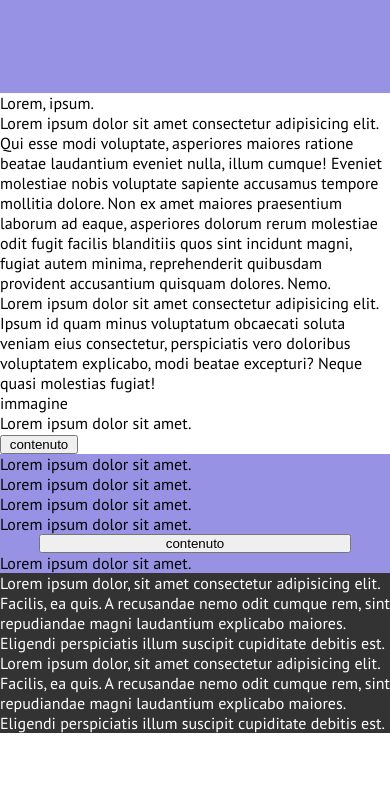
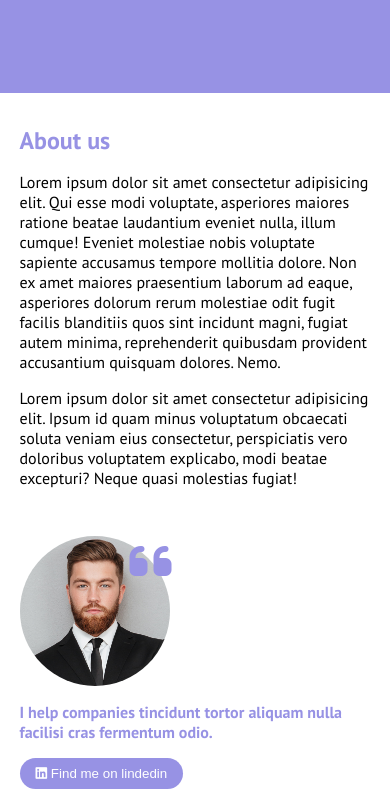
Before and after one commit to AntoninoIrrera/htmlcss-responsive-layout, a plain HTML site: page index.html in a window 390 px wide. Shown: the part 5837-6644 px from the top of the page. Before the commit the page ends 6570 px from the top, so only its background shows below. Drawn offline with Linux system fonts and the light colour scheme.

Commit message:
quinta section del main inserimento contenuti, responsive tablet-laptop-mobile

```diff
--- a/css/style.css
+++ b/css/style.css
@@ -503,11 +503,54 @@ div.section-viola>h2{
     flex-direction: column;
 }
 
-.bottone-linkedin{
-    width: 20%;
+.contenitori-contenuto-generale{
+    width: 90%;
+    margin: 1rem auto;
+
+    position: relative;
 }
 
+div.contenitori-contenuto-generale>p{
+    margin: 1rem 0;
+}
 
+.bottone-linkedin{
+    border: none;
+    background-color: #9792e4;
+    color: white;
+    padding: 0.5rem 1rem;
+    border-radius: 25px;
+}
+
+.img-about{
+
+
+
+    border-radius: 100%;
+    width: 150px;
+    height: 150px;
+
+
+    background-size: cover;
+    background-position: center;
+
+    background-image: url(../img/about.jpg);
+
+
+}
+
+div.contenitori-contenuto-generale>i{
+    position: absolute;
+
+    top: 1px;
+    left: 110px;
+    font-size: 3rem;
+    color: #9792e4;
+}
+
+.f-bold{
+    font-weight: bold;
+}
 
 @media all and (min-width:768px) {
 
@@ -516,14 +559,18 @@ div.section-viola>h2{
 
         flex-direction: row;
 
+        justify-content: space-between;
     }
 
     .contenitori-contenuto-generale {
 
-         width: 50%;
-
+         width: 40%;
+        margin: 1rem 1rem;
     }
 
+    div.contenitori-contenuto-generale>p.color-viola{
+        width: 60%;
+    }
 
 }
 
--- a/index.html
+++ b/index.html
@@ -172,17 +172,18 @@
 
             </div>
 
-            <section class="flex conteiner contenuto-generale">
+            <section class="flex conteiner contenuto-generale margine-bottom">
                 <div class="contenitori-contenuto-generale">
-                    <p>Lorem, ipsum.</p>
+                    <h2 class="color-viola margine-top-bottom">About us</h2>
                     <p>Lorem ipsum dolor sit amet consectetur adipisicing elit. Qui esse modi voluptate, asperiores maiores ratione beatae laudantium eveniet nulla, illum cumque! Eveniet molestiae nobis voluptate sapiente accusamus tempore mollitia dolore.
                     Non ex amet maiores praesentium laborum ad eaque, asperiores dolorum rerum molestiae odit fugit facilis blanditiis quos sint incidunt magni, fugiat autem minima, reprehenderit quibusdam provident accusantium quisquam dolores. Nemo.</p>
                     <p>Lorem ipsum dolor sit amet consectetur adipisicing elit. Ipsum id quam minus voluptatum obcaecati soluta veniam eius consectetur, perspiciatis vero doloribus voluptatem explicabo, modi beatae excepturi? Neque quasi molestias fugiat!</p>
                 </div>
                 <div class="contenitori-contenuto-generale">
-                    immagine
-                    <p>Lorem ipsum dolor sit amet.</p>
-                    <button class="bottone-linkedin">contenuto</button>
+                    <div class="img-about"></div>
+                    <i class="fa-solid fa-quote-left"></i>
+                    <p class="color-viola f-bold">I help companies tincidunt tortor aliquam nulla facilisi cras fermentum odio.</p>
+                    <button class="bottone-linkedin"><i class="fa-brands fa-linkedin"></i> Find me on lindedin</button>
                 </div>
 
             </section>
```
